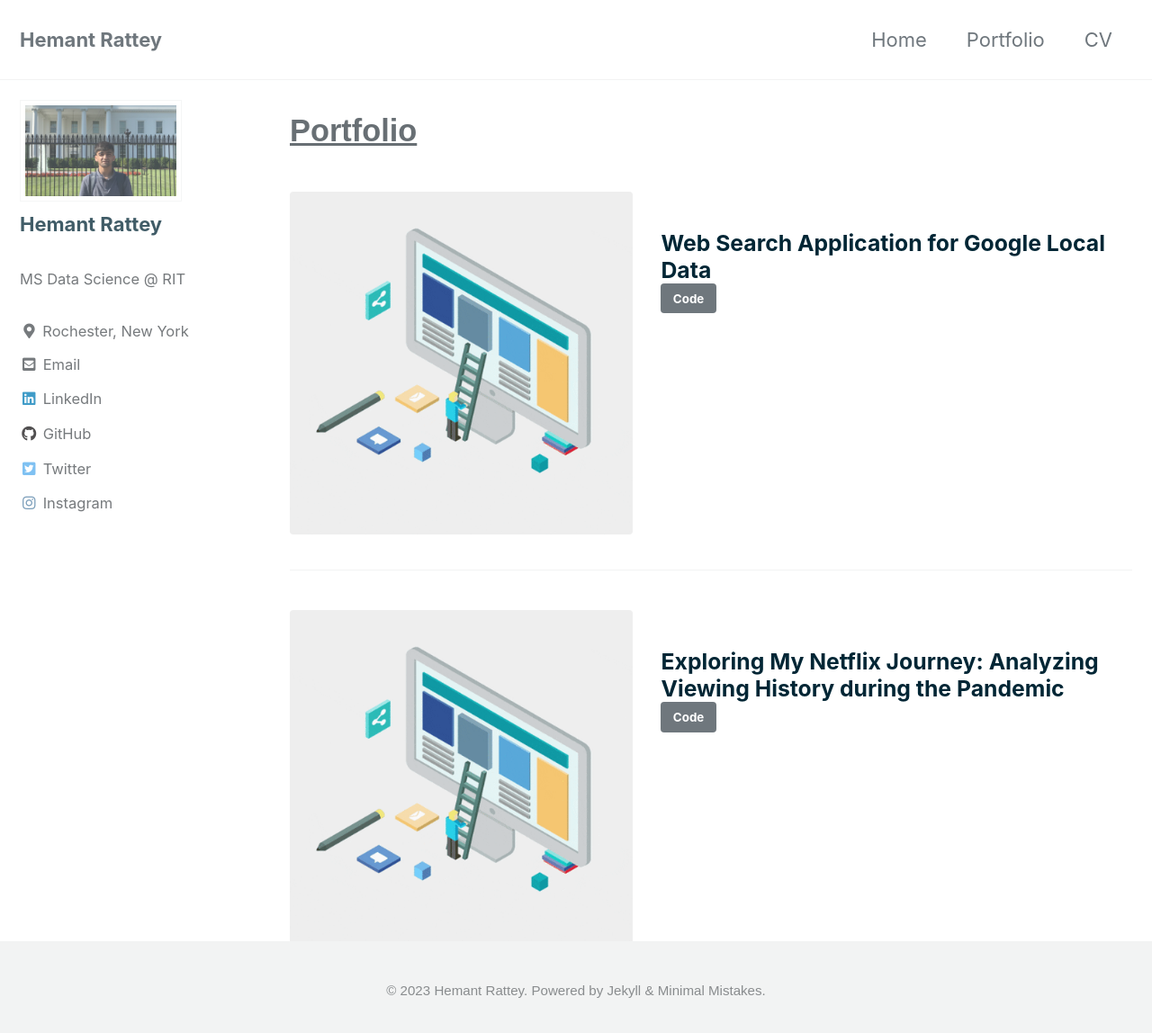
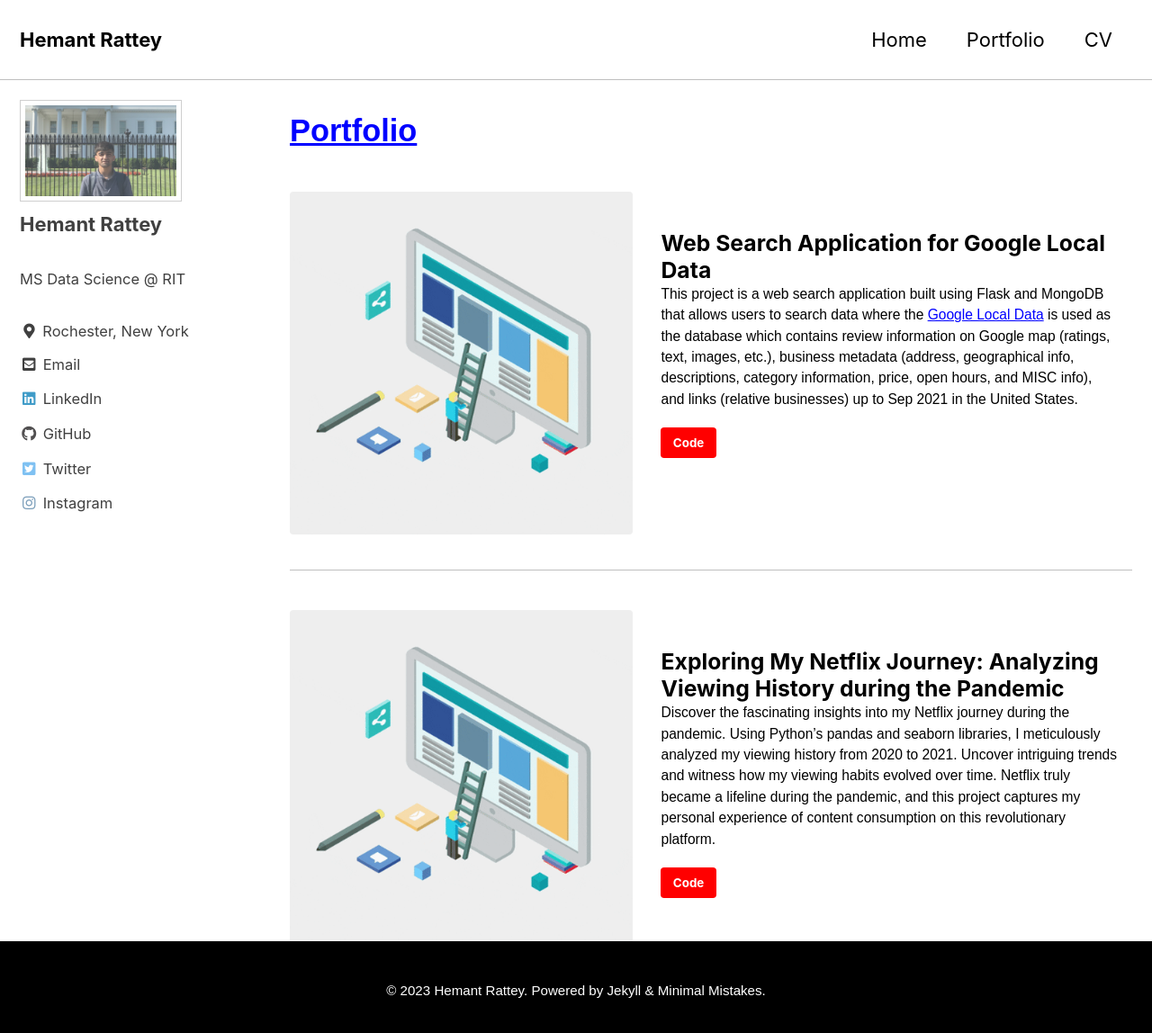
Before and after one commit to hemantrattey/Website, a Jekyll site: the page built from _pages/portfolio.md, in a window 1280 px wide and 1157 px high. Shown: the top 1148 px of the window at 90% size. Built offline with Jekyll 4.4.1, drawn with Linux system fonts in a browser that asks for light colours; cached includes are drawn as plain includes; some of the changed lines change nothing that is shown.

Commit message:
Modified many scss files

```diff
--- a/_config.yml
+++ b/_config.yml
@@ -12,7 +12,7 @@
 
 # theme                  : "minimal-mistakes-jekyll"
 # remote_theme           : "mmistakes/minimal-mistakes"
-minimal_mistakes_skin    : "default" # "air", "aqua", "contrast", "dark", "dirt", "neon", "mint", "plum", "sunrise"
+minimal_mistakes_skin    : "contrast" # "air", "aqua", "contrast", "dark", "dirt", "neon", "mint", "plum", "sunrise"
 # minimal_mistakes_skin2   : "dark"
 
 # Site Settings
--- a/_pages/portfolio.md
+++ b/_pages/portfolio.md
@@ -9,7 +9,7 @@ feature_row0-1:
   - image_path: assets/gif/giphy.gif
     alt: "Web Search App"
     title: "Web Search Application for Google Local Data"
-    text: "This project is a web search application built using Flask and MongoDB that allows users to search data where the [Google Local Data](https://jiachengli1995.github.io/google/index.html) is used as the database which contains review information on Google map (ratings, text, images, etc.), business metadata (address, geographical info, descriptions, category information, price, open hours, and MISC info), and links (relative businesses) up to Sep 2021 in the United States."
+    excerpt: "This project is a web search application built using Flask and MongoDB that allows users to search data where the [Google Local Data](https://jiachengli1995.github.io/google/index.html) is used as the database which contains review information on Google map (ratings, text, images, etc.), business metadata (address, geographical info, descriptions, category information, price, open hours, and MISC info), and links (relative businesses) up to Sep 2021 in the United States."
     url: "https://github.com/RIT-iSchool/mongo-project-aamudach"
     btn_label: "Code"
     btn_class: "btn--primary"
@@ -25,7 +25,7 @@ feature_row0-2:
   - image_path: assets/gif/giphy.gif
     alt: "Netflix Analysis"
     title: "Exploring My Netflix Journey: Analyzing Viewing History during the Pandemic"
-    text: "Discover the fascinating insights into my Netflix journey during the pandemic. Using Python's pandas and seaborn libraries, I meticulously analyzed my viewing history from 2020 to 2021. Uncover intriguing trends and witness how my viewing habits evolved over time. Netflix truly became a lifeline during the pandemic, and this project captures my personal experience of content consumption on this revolutionary platform."
+    excerpt: "Discover the fascinating insights into my Netflix journey during the pandemic. Using Python's pandas and seaborn libraries, I meticulously analyzed my viewing history from 2020 to 2021. Uncover intriguing trends and witness how my viewing habits evolved over time. Netflix truly became a lifeline during the pandemic, and this project captures my personal experience of content consumption on this revolutionary platform."
     url: "https://github.com/hemantrattey/Netflix_Analysis"
     btn_label: "Code"
     btn_class: "btn--primary"
```
